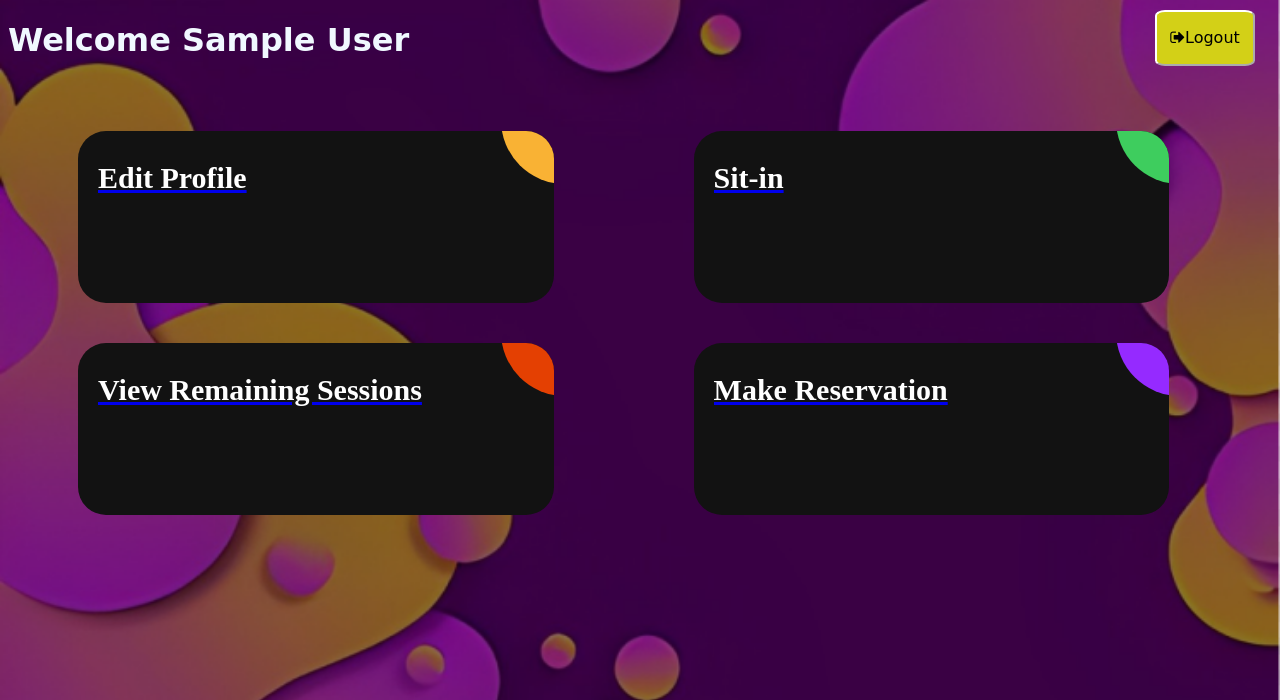
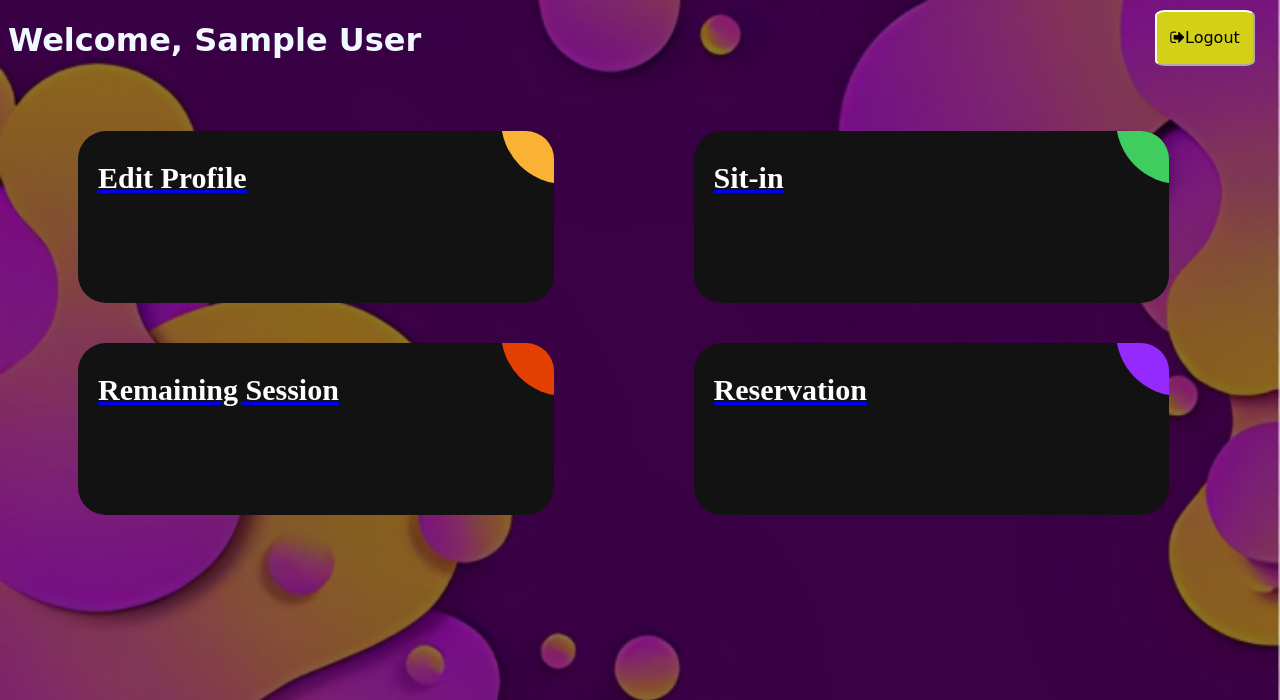
Before and after one commit to trishamitch/sysrch, a PHP site: the page made by with login user and admin/home.php in a window 1280 px wide. Shown: the top 700 px of the page. Run offline with PHP 8.4, Linux system fonts and the light colour scheme; the visitor is signed in with stand-in values (Sample User, id 1).

Commit message:
Update home.php

```diff
--- a/with login user and admin/home.php
+++ b/with login user and admin/home.php
@@ -12,15 +12,15 @@ if (isset($_SESSION['id']) && isset($_SESSION['uname'])) {
     <link rel="stylesheet" href="https://cdnjs.cloudflare.com/ajax/libs/font-awesome/4.7.0/css/font-awesome.min.css">
 </head>
 <body>
-     <h1>Welcome <?php echo ucfirst($_SESSION['fname']); ?></h1>
-     <form action="index.php" method="POST">
-        <button type="submit" name="logout"><i class="fa fa-sign-out"></i>Logout</button>
+    <h1>Welcome, <?php echo ucfirst($_SESSION['fname']); ?></h1>
+
+    <form action="index.php" method="POST"> <button type="submit" name="logout"><i class="fa fa-sign-out"></i>Logout</button>
     </form>
+
     <div class="ag-format-container">
         <div class="ag-courses_box">
             <div class="ag-courses_item">
-                    <a href="#" class="ag-courses-item_link">
-                    <div class="ag-courses-item_bg"></div>
+                <a href="edit_profile.php" class="ag-courses-item_link"> <div class="ag-courses-item_bg"></div>
 
                     <div class="ag-courses-item_title">
                         Edit Profile
@@ -29,8 +29,7 @@ if (isset($_SESSION['id']) && isset($_SESSION['uname'])) {
             </div>
 
             <div class="ag-courses_item">
-               <a href="#" class="ag-courses-item_link">
-               <div class="ag-courses-item_bg"></div>
+                <a href="sit_in.php" class="ag-courses-item_link"> <div class="ag-courses-item_bg"></div>
 
                     <div class="ag-courses-item_title">
                         Sit-in
@@ -39,30 +38,30 @@ if (isset($_SESSION['id']) && isset($_SESSION['uname'])) {
             </div>
 
             <div class="ag-courses_item">
-               <a href="#" class="ag-courses-item_link">
-               <div class="ag-courses-item_bg"></div>
+                <a href="session.php" class="ag-courses-item_link"> <div class="ag-courses-item_bg"></div>
 
                     <div class="ag-courses-item_title">
-                    View Remaining Sessions
+                        Remaining Session
                     </div>
                 </a>
             </div>
 
             <div class="ag-courses_item">
-               <a href="#" class="ag-courses-item_link">
-               <div class="ag-courses-item_bg"></div>
+                <a href="session.php" class="ag-courses-item_link"> <div class="ag-courses-item_bg"></div>
 
                     <div class="ag-courses-item_title">
-                    Make Reservation
+                        Reservation
                     </div>
                 </a>
             </div>
         </div>
+    </div>
+
 </body>
 </html>
 
 <?php
-}else{
+} else {
     header("Location: index.php");
     exit();
 }
```
Lines whose indentation alone changed are shown as unchanged.
